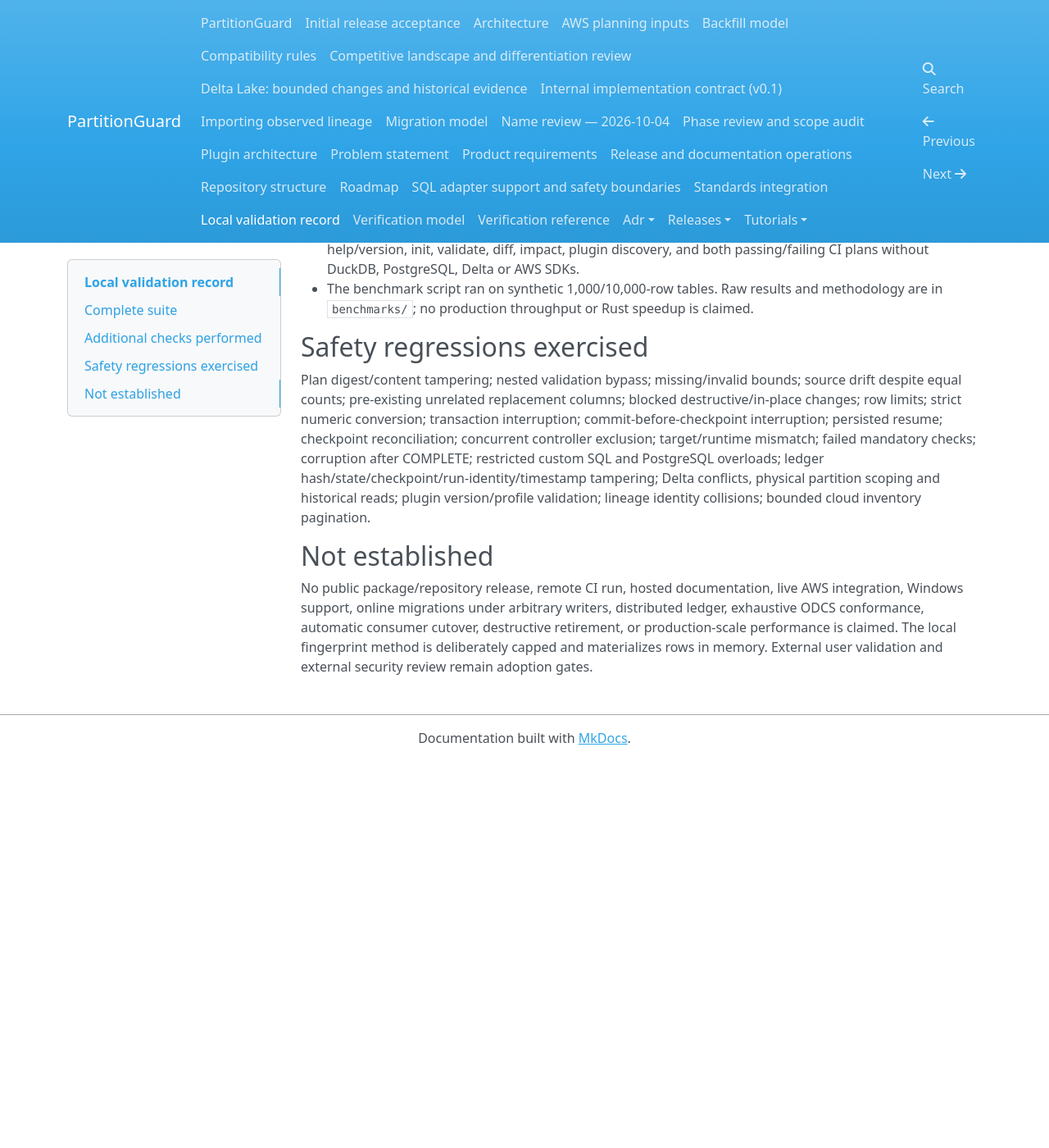
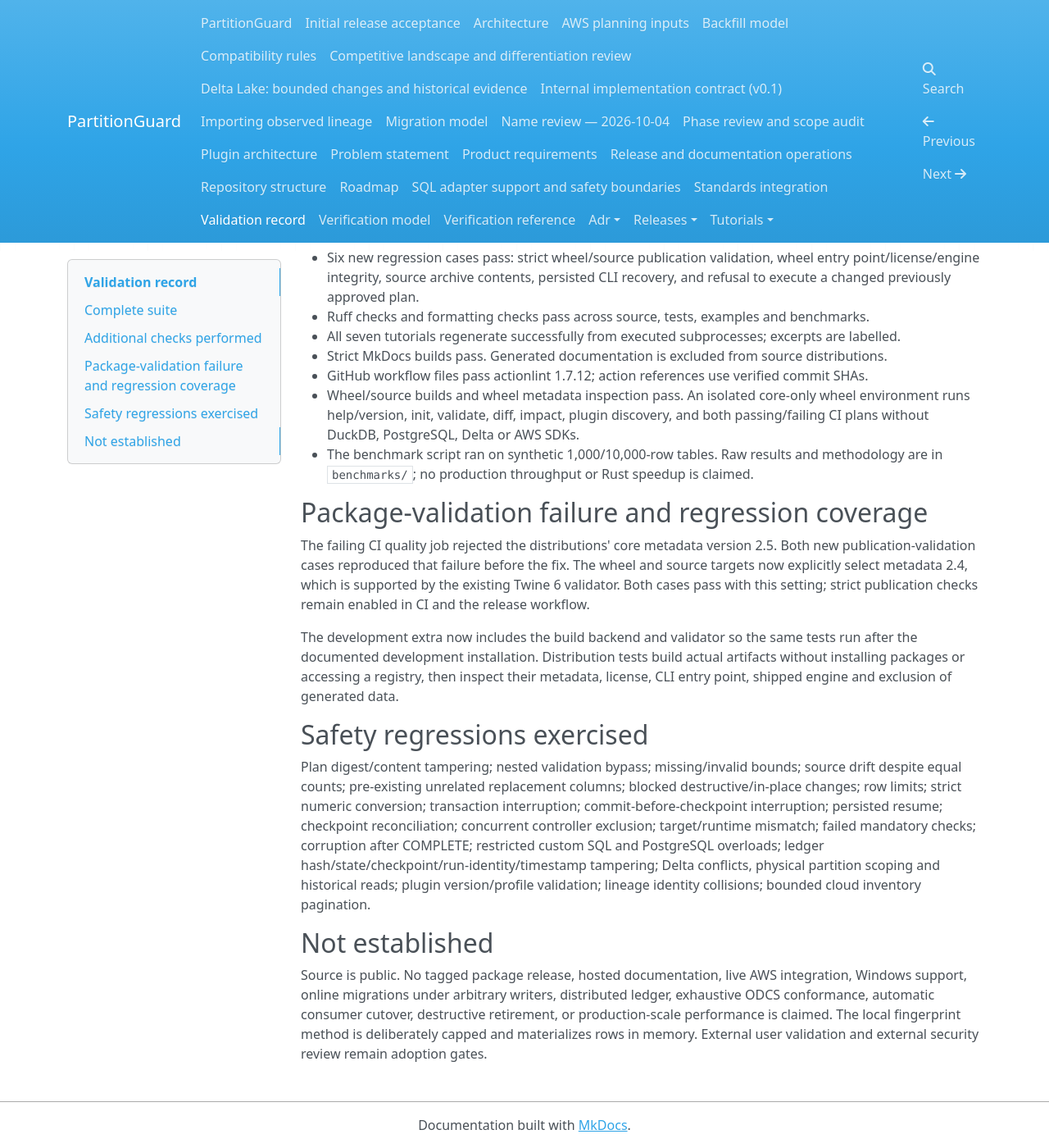
Before and after one commit to andrebarrocas/partitionguard, an MkDocs documentation site: the page built from docs/validation.md, in a window 1280 px wide and 1400 px high, scrolled down 1150 px. Shown: the whole window at 82% size. Built offline with MkDocs 1.6.1, drawn with Linux system fonts in a browser that asks for light colours; nearby versions of some CDN libraries; before the commit the page ends 2078 px from its top, so only the background shows below that; some of the changed text lies outside the part shown.

Commit message:
Fix package validation and strengthen regression coverage
Select core metadata 2.4 for both distributions and test the built wheel and source archive with strict publication validation. Check packaged entry points, license, engine contents, and archive hygiene.

Add CLI recovery and changed-plan approval regressions, execute tutorials in CI, retain JUnit and coverage artifacts, and document verified results under Supported capabilities.

```diff
--- a/docs/validation.md
+++ b/docs/validation.md
@@ -1,13 +1,18 @@
-# Local validation record
+# Validation record
 
-Recorded 2026-10-04 for the unpublished 0.1.0 candidate.
+Recorded 2026-10-31 for the public-source 0.1.0 candidate. Results below were
+observed locally in a fresh environment. For remote results on the revision
+being reviewed, inspect the
+[CI workflow](https://github.com/andrebarrocas/partitionguard/actions/workflows/ci.yml?query=branch%3Amain).
+Its `test-results-python-*` artifacts contain JUnit test results and coverage.
 
 ## Complete suite
 
-**262 passed, 3 skipped in 6.47 seconds.** Statement coverage is
+**268 passed, 3 skipped in 50.42 seconds.** Statement coverage is
 **89.4%** (1780 of 1991 statements).
 This is statement coverage, not a claim of exhaustive behavior coverage.
-The [raw test report](test-results.txt) includes per-module results.
+The original [2026-10-04 raw test report](test-results.txt) is retained as an
+archive. Current machine-readable reports are uploaded by CI for each revision.
 
 The three skips are DuckDB instances of PostgreSQL-specific tests for row
 security, rewrite rules and function overload resolution. The corresponding
@@ -22,8 +27,8 @@
 
 The connection above is a disposable test instance, not an application default.
 Use your own disposable database. Environment: Python 3.11.14, Darwin arm64.
-The CI matrix is configured for Python 3.11–3.13 and PostgreSQL 16 but has not run
-on GitHub as part of this local delivery.
+CI runs Python 3.11–3.13 with PostgreSQL 16. Its status must be checked for the
+specific revision; configured jobs alone do not establish that a run passed.
 
 | Dependency | Tested version |
 | --- | --- |
@@ -31,10 +36,12 @@
 | psycopg | 3.3.6 |
 | deltalake | 1.6.6 |
 | pyarrow | 23.0.1 |
-| pydantic | 2.13.5 |
-| pytest | 9.1.1 |
-| hypothesis | 6.168.3 |
-| boto3 | 1.43.108 |
+| pydantic | 2.14.2 |
+| pytest | 9.2.0 |
+| hypothesis | 6.170.14 |
+| boto3 | 1.43.123 |
+| hatchling | 1.33.0 |
+| twine | 6.2.0 |
 
 `requirements-tested.txt` records the full optional/development dependency
 set for reproducibility. The package's declared ranges are broader than this
@@ -42,6 +49,9 @@
 
 ## Additional checks performed
 
+- Six new regression cases pass: strict wheel/source publication validation,
+  wheel entry point/license/engine integrity, source archive contents, persisted
+  CLI recovery, and refusal to execute a changed previously approved plan.
 - Ruff checks and formatting checks pass across source, tests, examples and benchmarks.
 - All seven tutorials regenerate successfully from executed subprocesses; excerpts are labelled.
 - Strict MkDocs builds pass. Generated documentation is excluded from source distributions.
@@ -51,6 +61,20 @@
   and both passing/failing CI plans without DuckDB, PostgreSQL, Delta or AWS SDKs.
 - The benchmark script ran on synthetic 1,000/10,000-row tables. Raw results and
   methodology are in `benchmarks/`; no production throughput or Rust speedup is claimed.
+
+## Package-validation failure and regression coverage
+
+The failing CI quality job rejected the distributions' core metadata version
+2.5. Both new publication-validation cases reproduced that failure before the
+fix. The wheel and source targets now explicitly select metadata 2.4, which is
+supported by the existing Twine 6 validator. Both cases pass with this setting;
+strict publication checks remain enabled in CI and the release workflow.
+
+The development extra now includes the build backend and validator so the same
+tests run after the documented development installation. Distribution tests
+build actual artifacts without installing packages or accessing a registry,
+then inspect their metadata, license, CLI entry point, shipped engine and
+exclusion of generated data.
 
 ## Safety regressions exercised
 
@@ -66,8 +90,8 @@
 
 ## Not established
 
-No public package/repository release, remote CI run, hosted documentation, live
-AWS integration, Windows support, online migrations under arbitrary writers,
+Source is public. No tagged package release, hosted documentation, live AWS
+integration, Windows support, online migrations under arbitrary writers,
 distributed ledger, exhaustive ODCS conformance, automatic consumer cutover,
 destructive retirement, or production-scale performance is claimed. The local
 fingerprint method is deliberately capped and materializes rows in memory.
--- a/pyproject.toml
+++ b/pyproject.toml
@@ -19,13 +19,15 @@
 duckdb = ["duckdb>=1.2,<2"]
 postgres = ["psycopg[binary]>=3.2,<4"]
 delta = ["deltalake>=1.6.6,<2", "pyarrow>=23,<24", "duckdb>=1.2,<2"]
-dev = ["pytest>=8,<10", "hypothesis>=6,<7", "pytest-cov>=6,<8", "ruff>=0.11", "build>=1", "mkdocs>=1.6,<2"]
+dev = ["pytest>=8,<10", "hypothesis>=6,<7", "pytest-cov>=6,<8", "ruff>=0.11", "build>=1", "hatchling>=1.27", "twine>=6,<7", "mkdocs>=1.6,<2"]
 
 [project.scripts]
 partitionguard = "partitionguard.cli:app"
 
 [tool.hatch.build.targets.wheel]
 packages = ["src/partitionguard"]
+# Keep generated metadata compatible with the publication validator in dev/CI.
+core-metadata-version = "2.4"
 
 [tool.pytest.ini_options]
 testpaths = ["tests"]
@@ -40,5 +42,6 @@
 select = ["E4", "E7", "E9", "F", "I"]
 
 [tool.hatch.build.targets.sdist]
+core-metadata-version = "2.4"
 include = ["/src", "/tests", "/docs", "/examples", "/benchmarks", "/.github", "/README.md", "/LICENSE", "/NOTICE", "/CONTRIBUTING.md", "/CODE_OF_CONDUCT.md", "/SECURITY.md", "/CHANGELOG.md", "/architecture.md", "/roadmap.md", "/plugin-development.md", "/pyproject.toml", "/mkdocs.yml", "/Makefile", "/.gitignore", "/.gitattributes", "/requirements-tested.txt"]
 exclude = ["**/__pycache__/**", "**/*.pyc", "/site/**", "/dist/**", "/build/**", "/work/**"]
```
Also changed, not shown: CHANGELOG.md (+22 -0 lines), CONTRIBUTING.md (+7 -0 lines), README.md (+33 -8 lines), requirements-tested.txt (+40 -18 lines), 5 other files.
